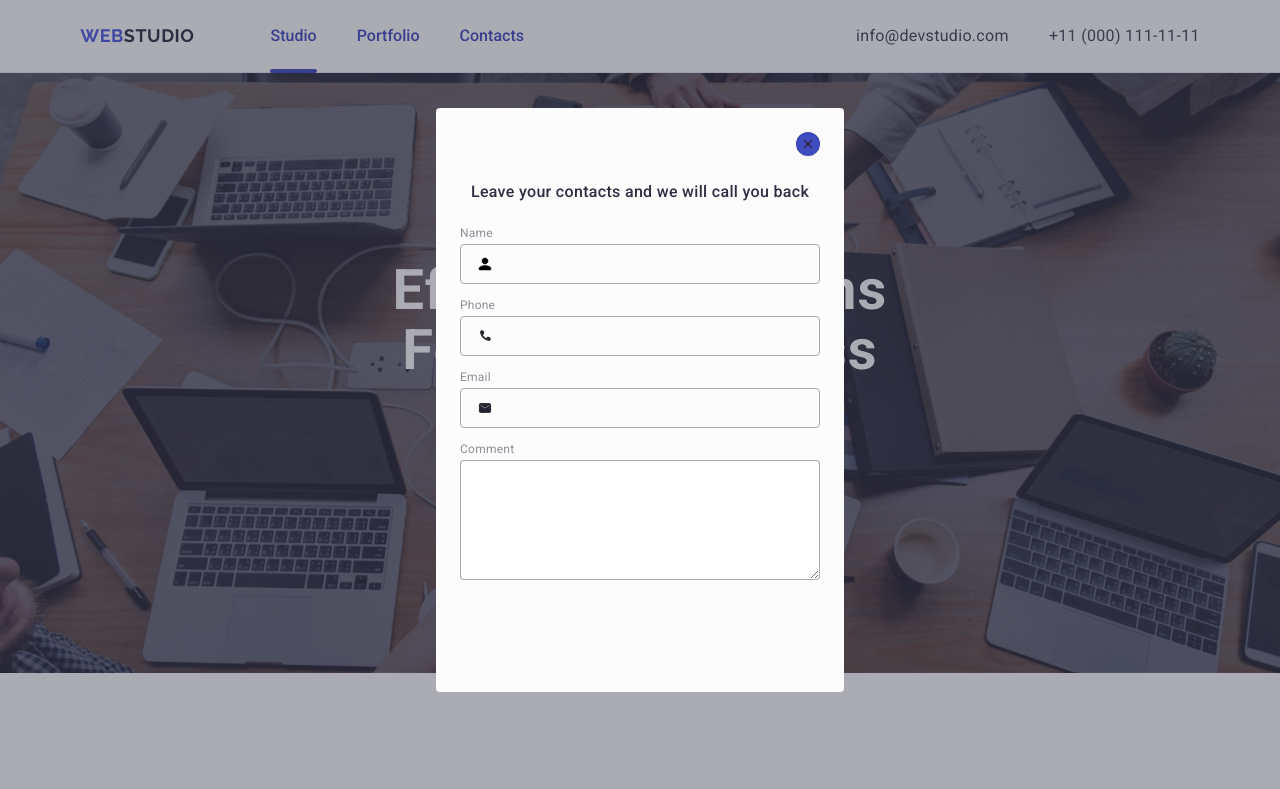
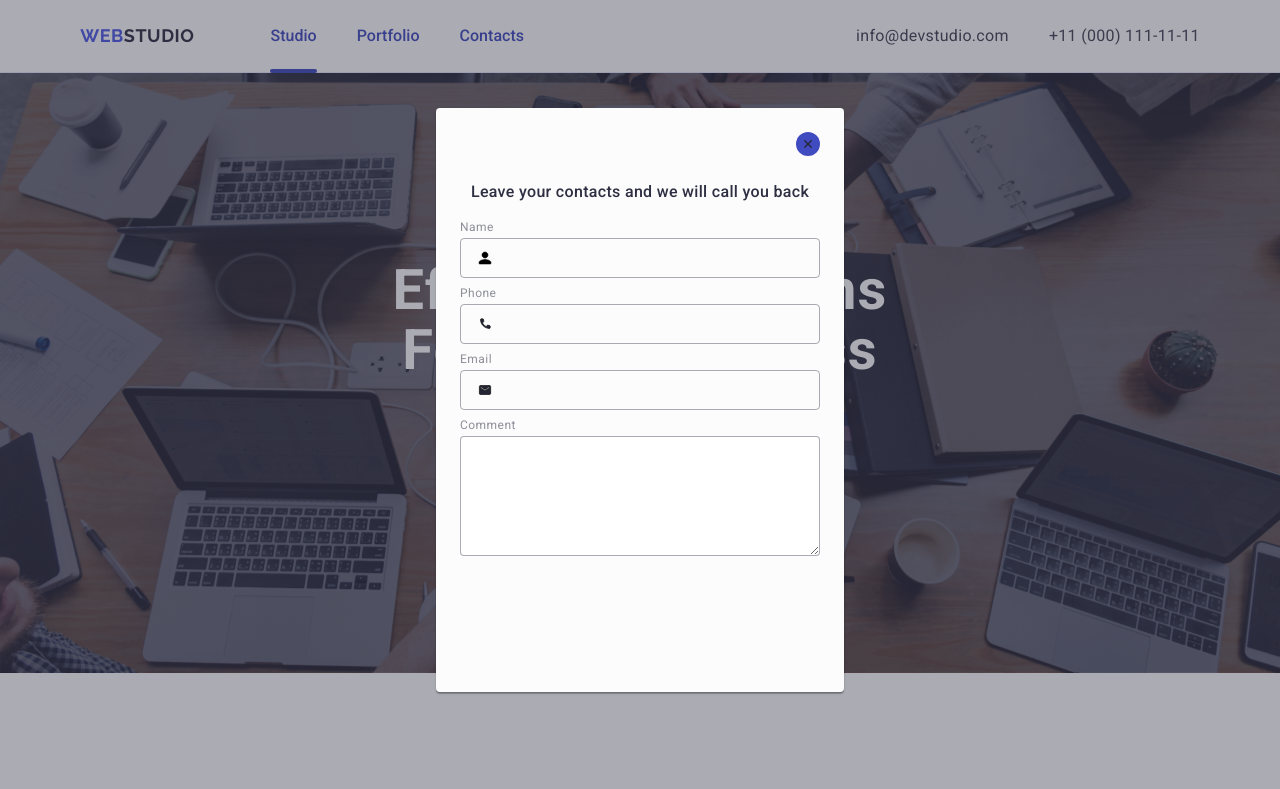
Before and after one commit to damiopaul/goit-markup-hw-05, a plain HTML site: page index.html in a window 1280 px wide. Both pictures are taken after a click on the button 808 px from the left and 144 px from the top of the page. Shown: the top 789 px of the page. Drawn offline with nearby package versions, Linux system fonts and the light colour scheme.

Commit message:
post-fix modal

```diff
--- a/css/styles.css
+++ b/css/styles.css
@@ -429,7 +429,7 @@ body {
     display: flex;
     justify-content: center;
     align-items: center;
-    font-family: "Roboto";
+    font-family: "Roboto", sans-serif;
     font-size: 16px;
     font-weight: 500;
     line-height: 1.5;
@@ -452,6 +452,7 @@ body {
     height: 100%;
     background-color: rgba(46, 47, 66, 0.40);
     z-index: 9999999;
+    transition: opacity 250ms cubic-bezier(0.4, 0, 0.2, 1), visibility 250ms cubic-bezier(0.4, 0, 0.2, 1);
 }
 
 .modal {
@@ -464,9 +465,17 @@ body {
     top: 50%;
     left: 50%;
     transform: translate(-50%, -50%);
+    box-shadow: 0px 1px 1px rgba(0, 0, 0, 0.14),
+        0px 1px 3px rgba(0, 0, 0, 0.12),
+        0px 2px 1px rgba(0, 0, 0, 0.2);
+    transition: transform 250ms cubic-bezier(0.4, 0, 0.2, 1);
 }
 
 .modal-close-button {
+ cursor: pointer;
+ display: flex;
+ align-items: center;
+ justify-content: center;
  background-color: transparent;
  padding: 0;
  border: none;
@@ -490,6 +499,9 @@ transition: background-color 250ms cubic-bezier(0.4, 0, 0.2, 1), border 250ms cu
 .modal-close-button:hover,
 .modal-close-button:focus {
     background-color: #404BBF;
+    border: none;
+    fill:#ffffff;
+
 }
 .modal-top-text {
     width: 360px;
@@ -511,6 +523,8 @@ transition: background-color 250ms cubic-bezier(0.4, 0, 0.2, 1), border 250ms cu
 
 }
 .callback-form-field-label {
+    display: block;
+    margin-bottom: 4px;
     color: var(--LIGHT-SLATE, #8E8F99);
 
         /* Small Text */
@@ -518,9 +532,9 @@ transition: background-color 250ms cubic-bezier(0.4, 0, 0.2, 1), border 250ms cu
         font-size: 12px;
         font-style: normal;
         font-weight: 400;
-        line-height: 1.5em;
+        line-height: 1.17;
         /* 116.667% */
-        letter-spacing: 0.02em;
+        letter-spacing: 0.04em;
 }
 .callback-form-input-wrapper{
     position: relative;
--- a/index.html
+++ b/index.html
@@ -440,8 +440,7 @@
         </p>
         <form class="callback-form">
           <div class="callback-form-field-wrapper">
-            <label for="user-name" class="callback-form-field-label">
-              Name
+            <label for="user-name" class="callback-form-field-label">Name </label>
               <div class="callback-form-input-wrapper">
               <input
               type="text"
@@ -456,11 +455,10 @@
                 </svg>
               </input>
               </div>
-            </label>
+
           </div>
           <div class="callback-form-field-wrapper">
-            <label for="phone" class="callback-form-field-label">
-              Phone
+            <label for="phone" class="callback-form-field-label">Phone</label>
               <div class="callback-form-input-wrapper">
                 <input type="tel" class="callback-form-field-input" name="phone" id="phone" required
                   pattern="[a-zA-Za-яА-ЯіІїЇєЄґҐйЙʼ]+" title="+38099999999" />
@@ -469,11 +467,10 @@
                 </svg>
                 </input>
               </div>
-            </label>
+
           </div>
           <div class="callback-form-field-wrapper">
-            <label for="email" class="callback-form-field-label">
-              Email
+            <label for="email" class="callback-form-field-label">Email</label>
               <div class="callback-form-input-wrapper">
                 <input type="email" class="callback-form-field-input" name="email" id="email" required
                   pattern="[a-zA-Za-яА-ЯіІїЇєЄґҐйЙʼ]+" title="example@domain.com" />
@@ -482,11 +479,10 @@
                 </svg>
                 </input>
               </div>
-            </label>
+
           </div>
             <div class="callback-form-field-comment-wrapper">
-              <label for="user-comment" class="callback-form-field-label">
-                Comment
+              <label for="user-comment" class="callback-form-field-label">Comment</label>
                 <div class="callback-form-input-wrapper">
                  <textarea
                  class="callback-form-comment"
@@ -495,7 +491,7 @@
                  required >
                 </textarea>
                 </div>
-              </label>
+
             </div>
         </form>
 
```
